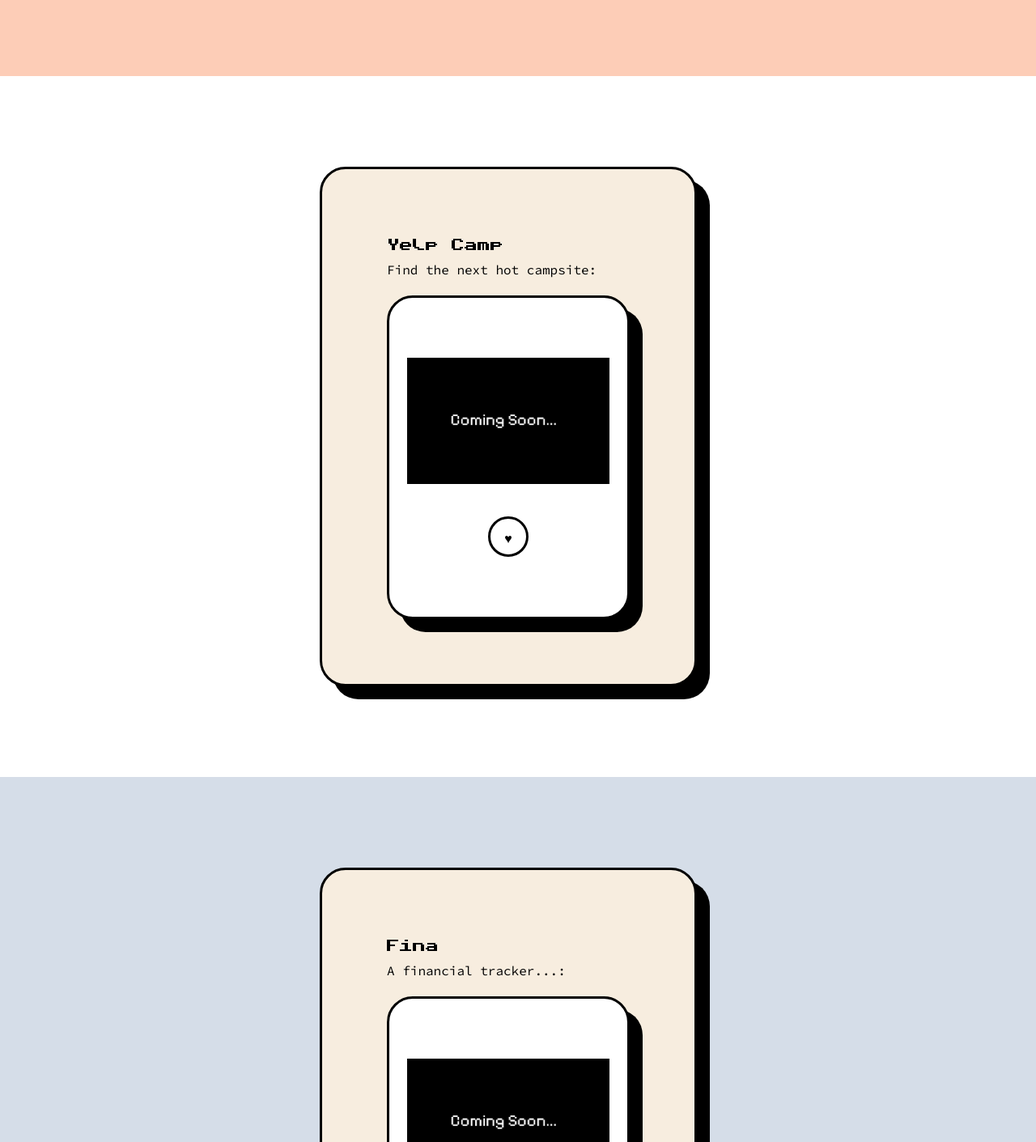
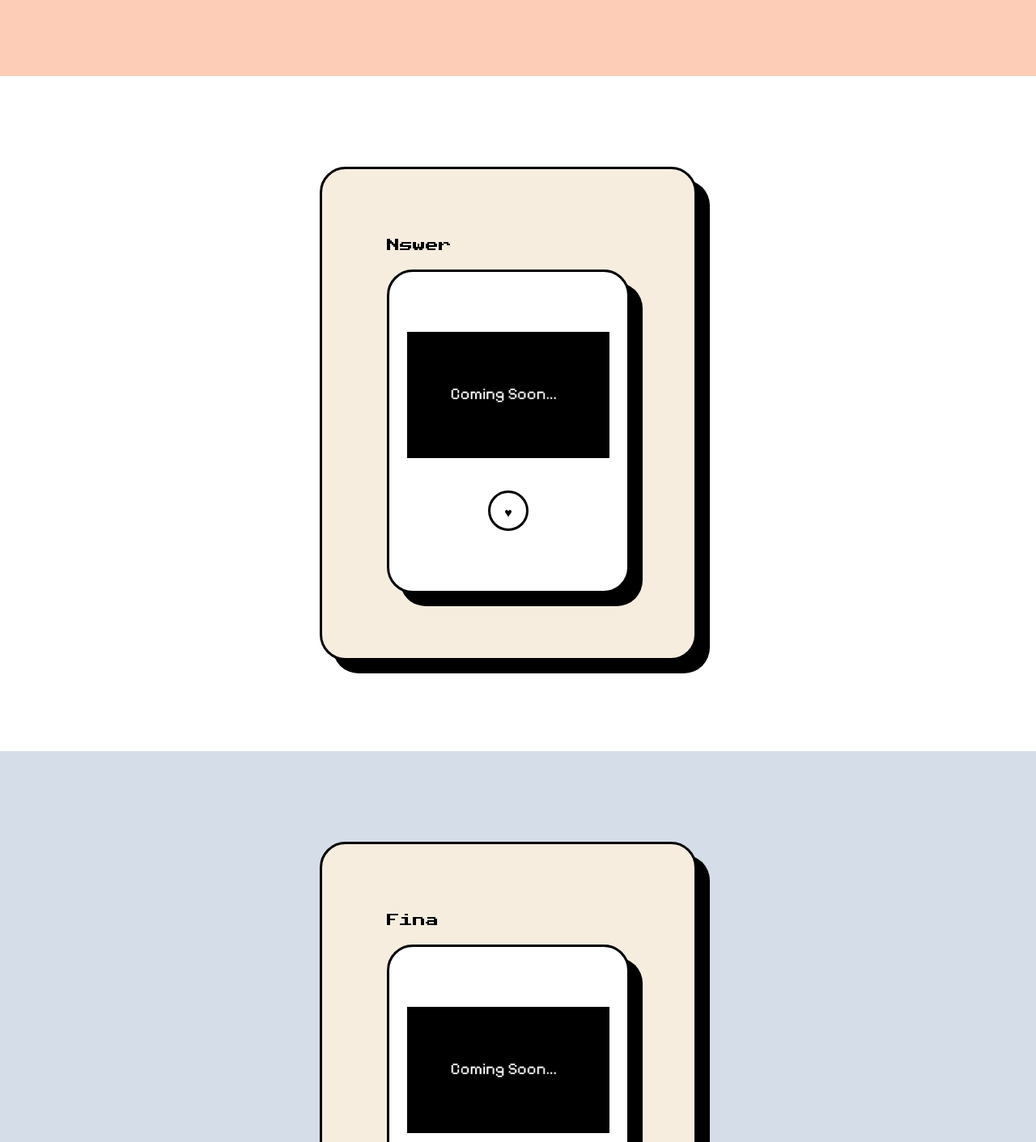
Before and after one commit to AnneSun1/Portfolio, a Next.js app: page /projects in a window 1280 px wide. Shown: the part 3304-4715 px from the top of the page at 81% size. Built offline with nearby package versions, Linux system fonts and the light colour scheme.

Commit message:
changed projects

```diff
--- a/app/projects/page.tsx
+++ b/app/projects/page.tsx
@@ -90,8 +90,8 @@ export default function Projects() {
             <div id="project4" className="bg-white flex flex-col justify-center items-center">
                 <Card
                     number="four"
-                    title="Yelp Camp"
-                    summary="Find the next hot campsite:"
+                    title="Nswer"
+                    summary=""
                     description={yelpCampDescription}
                     link="https://github.com/AnneSun1/YelpCamp-MERN"
                     image="images/coming-soon.png"/>
@@ -100,7 +100,7 @@ export default function Projects() {
                 <Card
                     number="five"
                     title="Fina"
-                    summary="A financial tracker...:"
+                    summary=""
                     description={finaDescription}
                     link="https://github.com/AnneSun1/Fina"
                     image="images/coming-soon.png"/>
```
